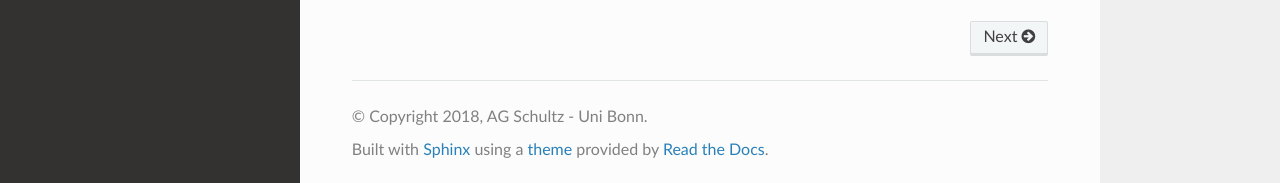
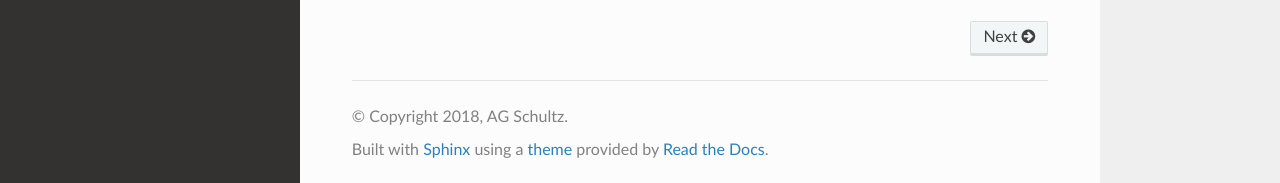
Before and after one commit to MedVisBonn/bonndit, a Sphinx documentation site: the page built from docs/index.rst, in a window 1280 px wide and 1262 px high. Shown: the part 1076-1259 px from the top of the window. Built offline with Sphinx 7.4.7 and the Read the Docs theme 2.0.0, drawn with Linux system fonts in a browser that asks for light colours.

Commit message:
Update conf.py
Changed files:
- docs/conf.py

```diff
--- a/docs/conf.py
+++ b/docs/conf.py
@@ -49,7 +49,7 @@ master_doc = 'index'
 
 # General information about the project.
 project = u'bonndit'
-copyright = u"2018, AG Schultz - Uni Bonn"
+copyright = u"2018, AG Schultz"
 author = u"Olivier Morelle, Michael Ankele, Thomas Schultz"
 
 # The version info for the project you're documenting, acts as replacement
```
